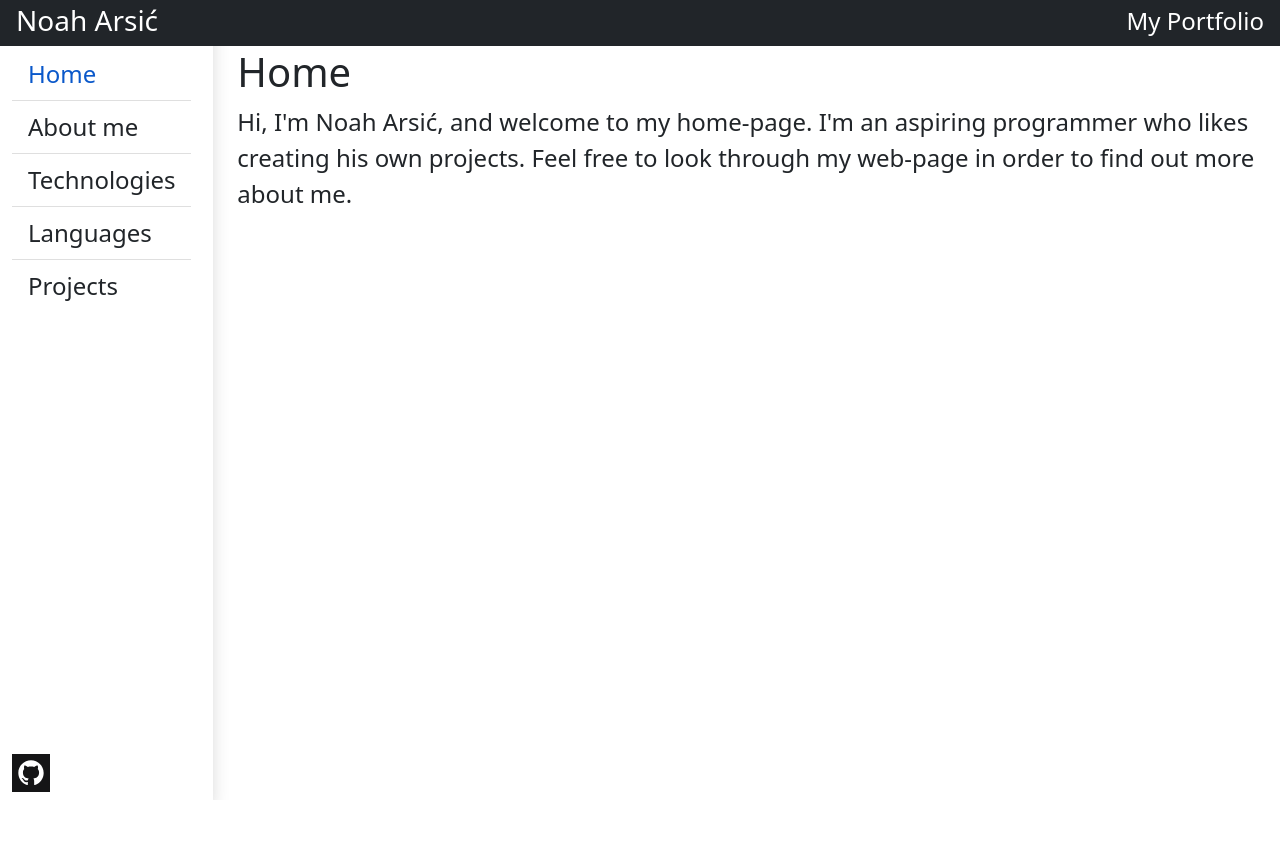
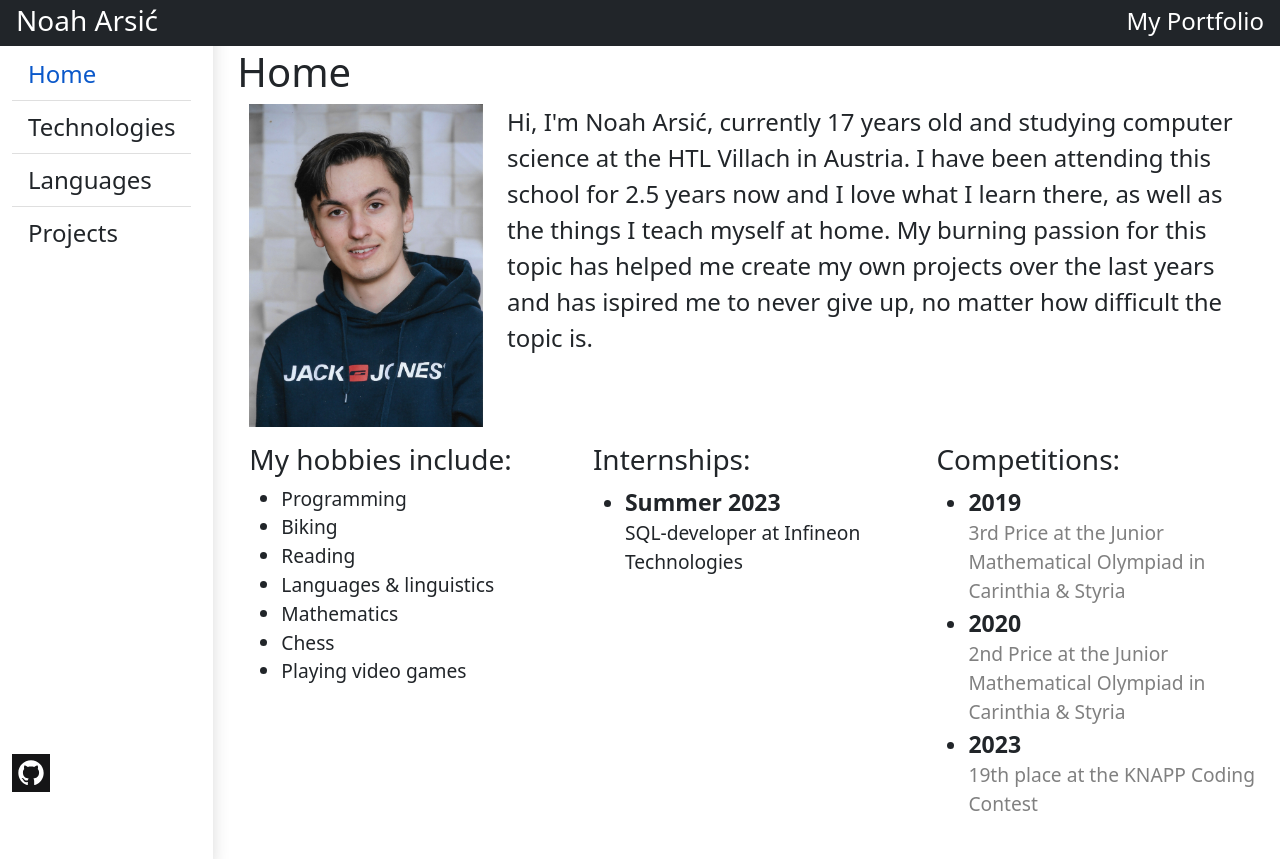
Before and after one commit to Noahgamerrr/my-info-page, a React (Create React App) app: page / in a window 1280 px wide. Before the commit the page ends 800 px from the top, so only its background shows below. Built offline with nearby package versions, Linux system fonts and the light colour scheme.

Commit message:
Cleaned up the content

```diff
--- a/src/App.js
+++ b/src/App.js
@@ -6,7 +6,6 @@ import Header from './components/Header';
 import Navbar from './components/Navbar';
 import Footer from './components/Footer';
 import Home from './pages/Home';
-import AboutMe from './pages/AboutMe';
 import Technologies from './pages/Technologies';
 import Languages from './pages/Languages';
 import Projects from './pages/Projects';
@@ -23,7 +22,6 @@ function App() {
             <main className='col-lg-10 ps-lg-4 pt-3 pt-lg-5 pb-4 mb-5 mb-lg-0'>
               <Routes>
                 <Route path='/' element={<Home/>}/>
-                <Route path='about-me' element={<AboutMe/>}/>
                 <Route path='technologies' element={<Technologies/>}/>
                 <Route path='languages' element={<Languages/>}/>
                 <Route path='projects' element={<Projects/>}/>
--- a/src/components/Navbar.js
+++ b/src/components/Navbar.js
@@ -10,9 +10,6 @@ export default function Navbar() {
                     <div className="list-group list-group-flush">
                         <Link className="list-group-item" to="/" onClick={() => setActive("home")}>
                             <span className={active === "home" ? "link-active" : undefined}>Home</span>
-                        </Link>
-                        <Link className="list-group-item" to="/about-me" onClick={() => setActive("about")}>
-                            <span className={active === "about" ? "link-active" : undefined}>About me</span>
                         </Link>
                         <Link className="list-group-item" to="/technologies" onClick={() => setActive("technologies")}>
                             <span className={active === "technologies" ? "link-active" : undefined}>Technologies</span>
--- a/src/pages/AboutMe.js
+++ b/src/pages/AboutMe.js
@@ -6,7 +6,6 @@ export default function AboutMe() {
                 <div className="row">
                     <figure className="col-lg-3 col-md-4 me">
                         <img src="images/me.jpeg" alt="me" className="img-fluid me"/>
-                        <figcaption>That's me, Noah Arsi&#263;</figcaption>
                     </figure>
                     <span className="col-lg-9 col-md-8 mb-4">
                         Hi, I'm Noah Arsi&#263;, currently 17 years old and learning computer science
@@ -23,11 +22,12 @@ export default function AboutMe() {
                         <h3>My hobbies include:</h3>
                         <ul>
                             <li>Programming</li>
-                            <li>Playing video games</li>
                             <li>Riding my bike</li>
                             <li>Reading</li>
                             <li>Languages & linguistics</li>
                             <li>Mathematics</li>
+                            <li>Chess</li>
+                            <li>Playing video games</li>
                         </ul>
                     </div>
                     <div className="col-md-4 mb-4">
--- a/src/pages/Home.js
+++ b/src/pages/Home.js
@@ -4,11 +4,62 @@ export default function Home() {
     return (
         <>
             <h1>Home</h1>
-            <p>
-                Hi, I'm Noah Arsi&#263;, and welcome to my home-page. I'm an aspiring programmer who
-                likes creating his own projects. Feel free to look through my web-page in order to
-                find out more about me.
-            </p>
+            <div className="container-fluid">
+                <div className="row">
+                    <figure className="col-lg-3 col-md-4 me">
+                        <img src="images/me.jpeg" alt="me" className="img-fluid me"/>
+                    </figure>
+                    <span className="col-lg-9 col-md-8 mb-4">
+                        Hi, I'm Noah Arsi&#263;, currently 17 years old and studying computer science
+                        at the HTL Villach in Austria. I have been attending this school for 2.5 years now
+                        and I love what I learn there, as well as the things I teach myself at home. My burning
+                        passion for this topic has helped me create my own projects over the last years and
+                        has ispired me to never give up, no matter how difficult the topic is.
+                    </span>
+                </div>
+            </div>
+            <div className="container-fluid">
+                <div className="row">
+                    <div className="col-md-4 mb-4">
+                        <h3>My hobbies include:</h3>
+                        <ul>
+                            <li>Programming</li>
+                            <li>Biking</li>
+                            <li>Reading</li>
+                            <li>Languages & linguistics</li>
+                            <li>Mathematics</li>
+                            <li>Chess</li>
+                            <li>Playing video games</li>
+                        </ul>
+                    </div>
+                    <div className="col-md-4 mb-4">
+                        <h3>Internships:</h3>
+                        <ul>
+                            <li>
+                                <p className="list-title">Summer 2023</p>
+                                <p>SQL-developer at Infineon Technologies</p>
+                            </li>
+                        </ul>
+                    </div>
+                    <div className="col-md-4">
+                        <h3>Competitions:</h3>
+                        <ul>
+                            <li>
+                                <p className="list-title">2019</p>
+                                <a className="link" href="https://oemo.at/OeMO/Ergebnisse/LWA/kst/2019">3rd Price at the Junior Mathematical Olympiad in Carinthia & Styria</a>
+                            </li>
+                            <li>
+                                <p className="list-title">2020</p>
+                                <a className="link" href="https://oemo.at/OeMO/Ergebnisse/LWA/kst/2020">2nd Price at the Junior Mathematical Olympiad in Carinthia & Styria</a>
+                            </li>
+                            <li>
+                                <p className="list-title">2023</p>
+                                <a className="link" href="https://www.coding-contest.at/wp-content/uploads/2023/03/KCC11_Ergebnis_fuer_Homepage.pdf">19th place at the KNAPP Coding Contest</a>
+                            </li>
+                        </ul>
+                    </div>
+                </div>
+            </div>
         </>
     )
 }
```
Also changed, not shown: public/descriptions/technologies/c.txt, public/descriptions/technologies/java.txt, public/descriptions/technologies/js.txt, public/descriptions/technologies/react.txt.
